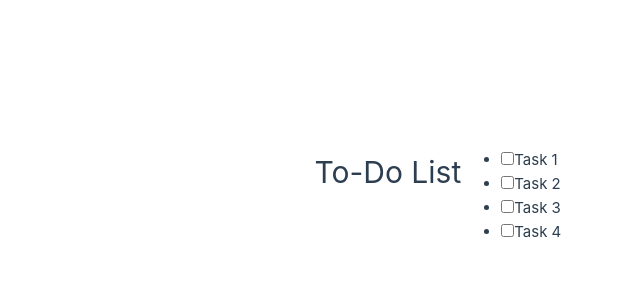
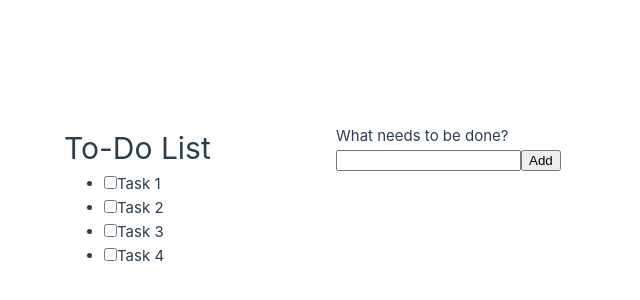
Before and after one commit to OUseemsFine/todo-vue, a Vue app: page / in a window 1280 px wide. Shown: the part 204-504 px from the top of the page, without its empty margins (0-640 px from the left). Built offline with nearby package versions, Linux system fonts and the light colour scheme.

Commit message:
Add a todoform

```diff
--- a/src/App.vue
+++ b/src/App.vue
@@ -1,11 +1,13 @@
 <script>
 import TodoItem from './components/TodoItem.vue';
 import { nanoid } from 'nanoid';
+import TodoForm from './components/TodoForm.vue';
+
 
 export default {
   name: "app",
   components: {
-    TodoItem,
+    TodoItem, TodoForm,
   },
   data(){
 return {
@@ -26,9 +28,14 @@ return {
     <h1>
       To-Do List
     </h1>
+    <todo-form></todo-form>
       <ul>
         <li v-for="item in TodoItems"  v-bind:key="item.id">
-          <todo-item v-bind:label="item.label" v-bind:done="item.done"></todo-item>
+          <todo-item
+          v-bind:label="item.label"
+          v-bind:id="item.id"
+          v-bind:done="item.done">
+        </todo-item>
         </li>
       </ul>
   </div>
--- /dev/null
+++ b/src/components/TodoForm.vue
@@ -0,0 +1,33 @@
+<template>
+<form @submit.prevent="onSubmit">
+    <label for="new-todo-input">
+        What needs to be done?
+    </label>
+    <input
+    type="text"
+    id="new-todo-input"
+    name="new-todo"
+    autocomplete="off"
+    v-model="label"
+    />
+    <button type="submit">
+        Add
+    </button>
+</form>
+</template>
+
+<script>
+export default{
+    method:{
+        onSubmit(){
+
+            console.log('Label value: ', this.label);
+        },
+    },
+    data(){
+        return{
+            label:"",
+        };
+    },
+};
+</script>
--- a/src/components/TodoItem.vue
+++ b/src/components/TodoItem.vue
@@ -6,7 +6,6 @@
 </template>
 
 <script>
-import {nanoid} from "nanoid";
 
 export default{
     props:{
@@ -26,7 +25,6 @@ export default{
     data(){
         return {
             isDone: this.done,
-            id: "todo-" + nanoid(),
         };
     },
 }
```
